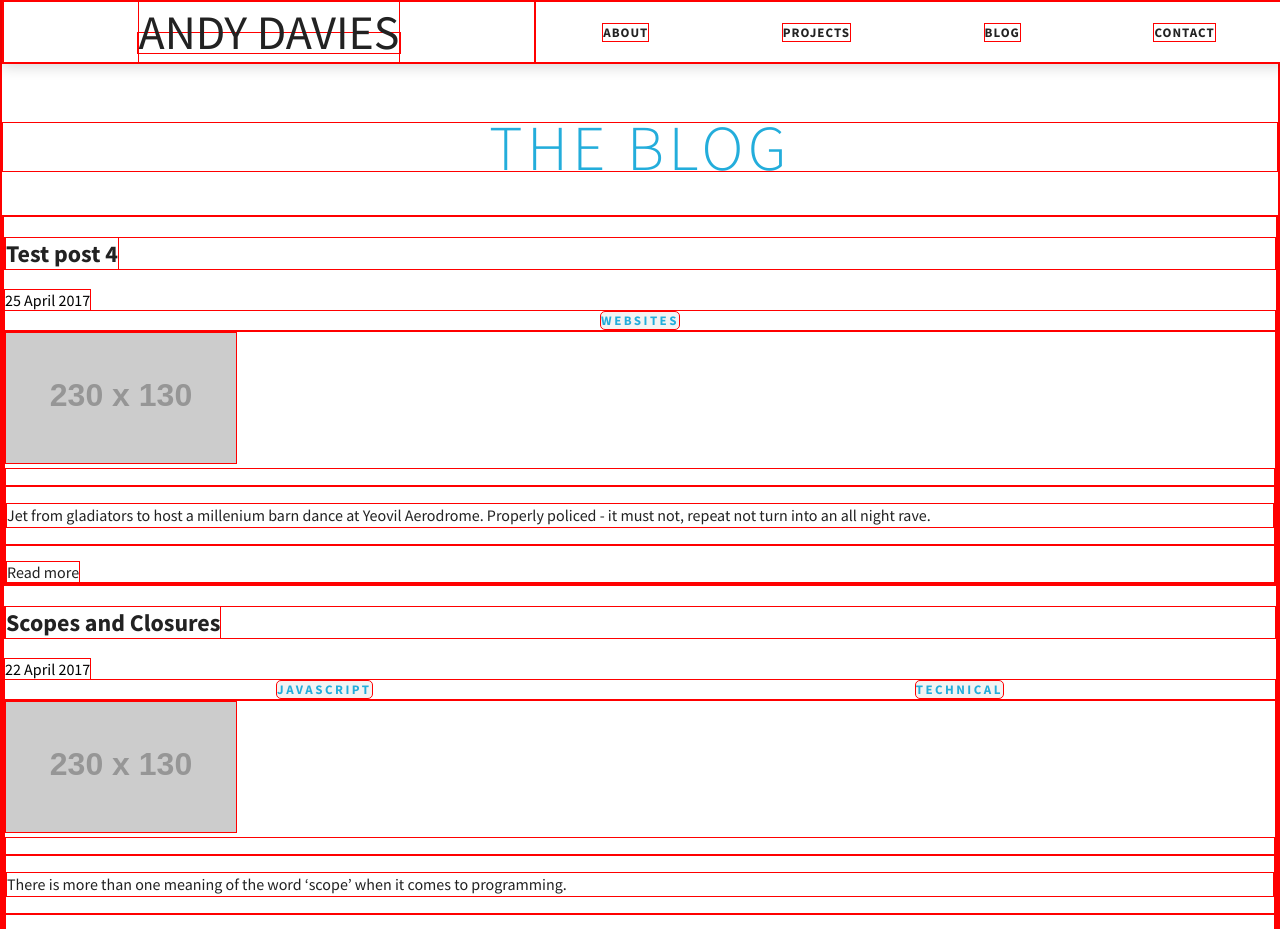
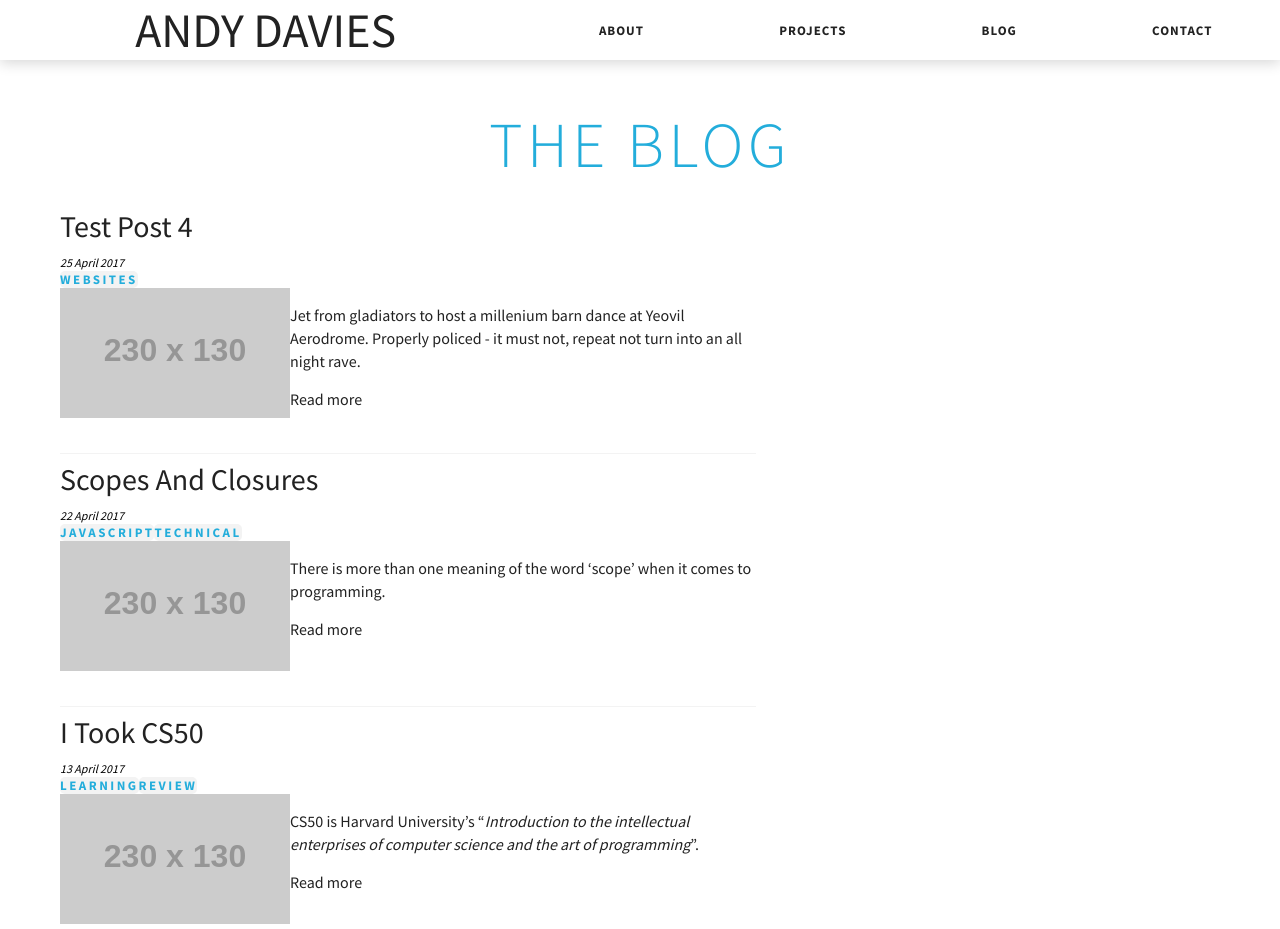
Before and after one commit to andavies/andavies.github.io, a Jekyll site: the page built from blog.html, in a window 1280 px wide and 1400 px high. Shown: the top 929 px of the window. Built offline with Jekyll 4.4.1, drawn with Linux system fonts in a browser that asks for light colours.

Commit message:
Style blog index

```diff
--- a/css/styles.scss
+++ b/css/styles.scss
@@ -2,9 +2,9 @@
 ---
 
 /* for prototyping */
-* {
+/** {
 	border: red solid 1px !important;
-}
+}*/
 
 
 /* reset */
@@ -535,3 +535,36 @@ h1.article-title {
 	margin-top: 120px;
 	text-align: center;
 }
+
+// TODO: change this to general .page-content(?) class
+.articles {
+	margin: 30px 60px;
+
+	article {
+		padding-bottom: 35px;
+		border-bottom: 1px solid $muted_background_color;
+		width: 60%;
+
+		h2 {
+			font-weight: $normal;
+			font-size: 30px;
+			line-height: 30px;
+			text-transform: capitalize;
+			margin: 10px 0;
+		}
+
+		time {
+			font-size: 12px;
+			font-weight: $normal;
+			font-style: italic;
+		}
+
+		.flex-container {
+			justify-content: flex-start;
+		}
+	}
+}
+
+.article-preview {
+	display: flex;
+}
```
